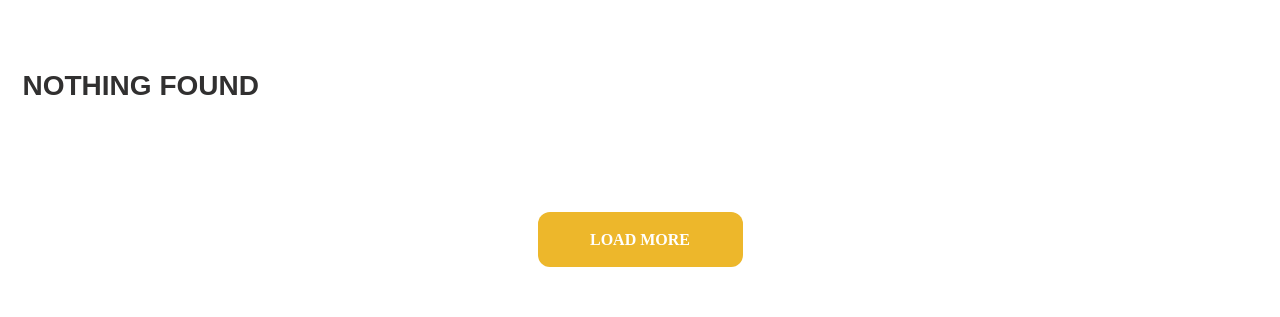
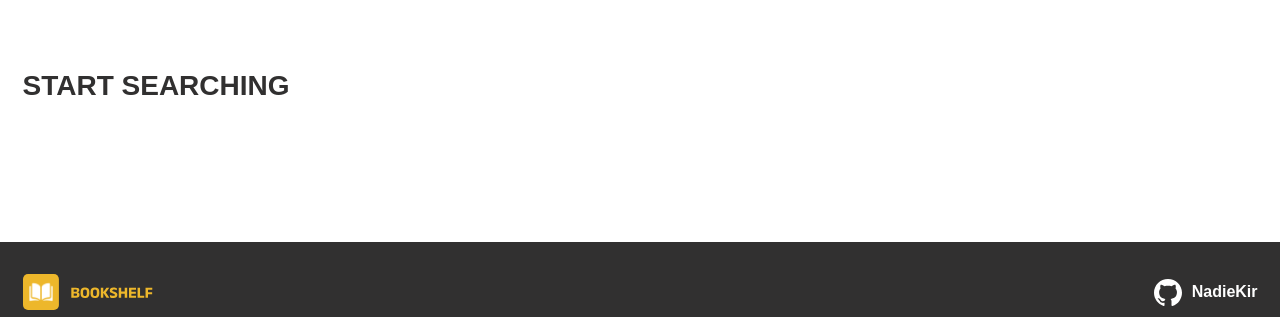
Before and after one commit to NadieKir/react-books-search, a React (Create React App) app: page / in a window 1280 px wide. Shown: the part 585-902 px from the top of the page. Built offline with nearby package versions, Linux system fonts and the light colour scheme; a web font is replaced by a local one.

Commit message:
add pagination

```diff
--- a/src/components/Button/Button.jsx
+++ b/src/components/Button/Button.jsx
@@ -1,9 +1,9 @@
-import styles from'./Button.module.css';
+import styles from './Button.module.css';
 
-function Button () {
-    return (
-      <button className={styles.button}>Load more</button>
-    )
+function Button({ callback }) {
+  return (
+    <button onClick={callback} className={styles.button}>Load more</button>
+  )
 }
 
 export default Button;
--- a/src/components/Header/Header.jsx
+++ b/src/components/Header/Header.jsx
@@ -6,7 +6,7 @@ function Header() {
   return (
     <header className={styles.header}>
       <div className={`${styles.container} container`} >
-        <NavLink to='/'> <img src={logo} alt="logo" height="50px" /></NavLink>
+        <NavLink to='/'> <img src={logo} alt="logo" height="40px" /></NavLink>
       </div>
     </header>
   )
--- a/src/components/MainPage/MainContent/MainContent.jsx
+++ b/src/components/MainPage/MainContent/MainContent.jsx
@@ -3,31 +3,31 @@ import Button from '../../Button/Button';
 import styles from './MainContent.module.css';
 import React from 'react';
 
-function MainContent({ foundBooks }) {
-
-  function setTitle() {
-    if (foundBooks.length !== 0) {
-      return (
-        <div>Found <span className="yellow">{foundBooks.length}</span> results</div>
-      )
-    }
-    return 'Nothing found'
-  }
-
+function MainContent({ foundBooks, loadMore, index }) {
   return (
     <main className={styles.main}>
       <div className={`${styles.container} container`} >
 
-        <h2 className={styles.heading}>{setTitle()}</h2>
+        {foundBooks.length === 0 ? (
+          <h2 className={styles.heading}>Start searching</h2>
+        ) :
+          foundBooks.totalItems === 0 ?
+            (<h2 className={styles.heading}>Nothing found</h2>)
+            :
+            (
+              <div>
+                <h2 className={styles.heading}>Found <span className="yellow">{foundBooks.totalItems}</span> results</h2>
 
-        <div className={styles["books-wrapper"]}>
-          {foundBooks.map(book => <Book data={book} key={book.id} />)}
-        </div>
+                <div className={styles["books-wrapper"]}>
+                  {foundBooks.items.map(book => <Book data={book} key={book.etag} />)}
+                </div>
 
-        <Button />
+                {index !== 'end' && <Button callback={loadMore} />}
+              </div>
+            )}
 
       </div>
-    </main>
+    </main >
   )
 }
 
--- a/src/components/MainPage/MainContent/MainContent.module.css
+++ b/src/components/MainPage/MainContent/MainContent.module.css
@@ -19,7 +19,7 @@
   flex-wrap: wrap;
 }
 
-.container {
+.container>div {
   display: flex;
   flex-direction: column;
 }
--- a/src/components/MainPage/MainPage.jsx
+++ b/src/components/MainPage/MainPage.jsx
@@ -28,26 +28,41 @@ function MainPage() {
   ];
 
   const sorts = [
-    { value: 'relevance ', name: 'Relevance' },
+    { value: 'relevance', name: 'Relevance' },
     { value: 'newest', name: 'Newest' },
   ]
 
+  const apiKey = 'AIzaSyBDHC44j_bDgGn_XY6u0h8NiyUkKeWw0qc';
+
   const [result, setResult] = useState([]);
   const [filter, setFilter] = useState({ query: '', category: 'any', sort: 'relevance' });
-
-  const apiKey = 'AIzaSyBDHC44j_bDgGn_XY6u0h8NiyUkKeWw0qc';
+  const [index, setIndex] = useState(0);
 
   function handleSubmit(e) {
     e.preventDefault();
-    console.log(filter);
 
     let request = `https://www.googleapis.com/books/v1/volumes?q=intitle:${filter.query}`;
     if (filter.category !== 'any') request = request + `+subject:${filter.category}`;
-    request = request + `&orderBy=${filter.sort}&key=${apiKey}&maxResults=30`;
+    request = request + `&orderBy=${filter.sort}&key=${apiKey}&startIndex=0&maxResults=30`;
 
     axios.get(request)
-      .then(data => setResult(data.data.items))
+      .then(data => setResult(data.data))
       .catch(err => console.log(err))
+
+    setIndex(30);
+  }
+
+  function loadMore() {
+    let request = `https://www.googleapis.com/books/v1/volumes?q=intitle:${filter.query}`;
+    if (filter.category !== 'any') request = request + `+subject:${filter.category}`;
+    request = request + `&orderBy=${filter.sort}&key=${apiKey}&startIndex=${index}&maxResults=30`;
+
+    axios.get(request)
+      .then(data => setResult({ ...result, items: result.items.concat(data.data.items) }))
+      .catch(err => console.log(err))
+
+    if ((index + 30) > result.totalItems) setIndex('end');
+    else setIndex(prev => prev + 30);
   }
 
   return (
@@ -66,7 +81,7 @@ function MainPage() {
         </div>
       </header>
 
-      <MainContent foundBooks={result} />
+      <MainContent foundBooks={result} loadMore={loadMore} index={index} />
     </div>
   )
 }
```
